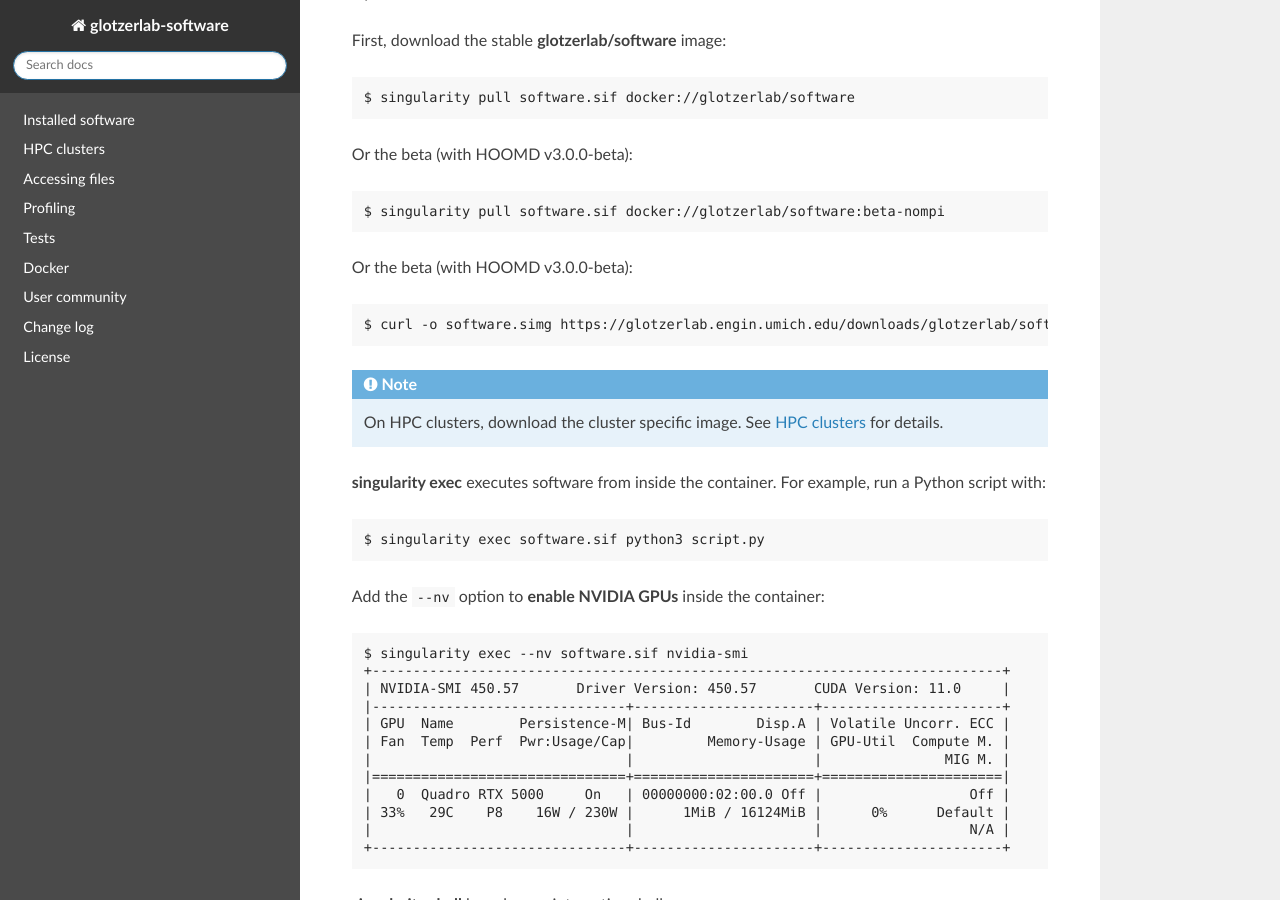
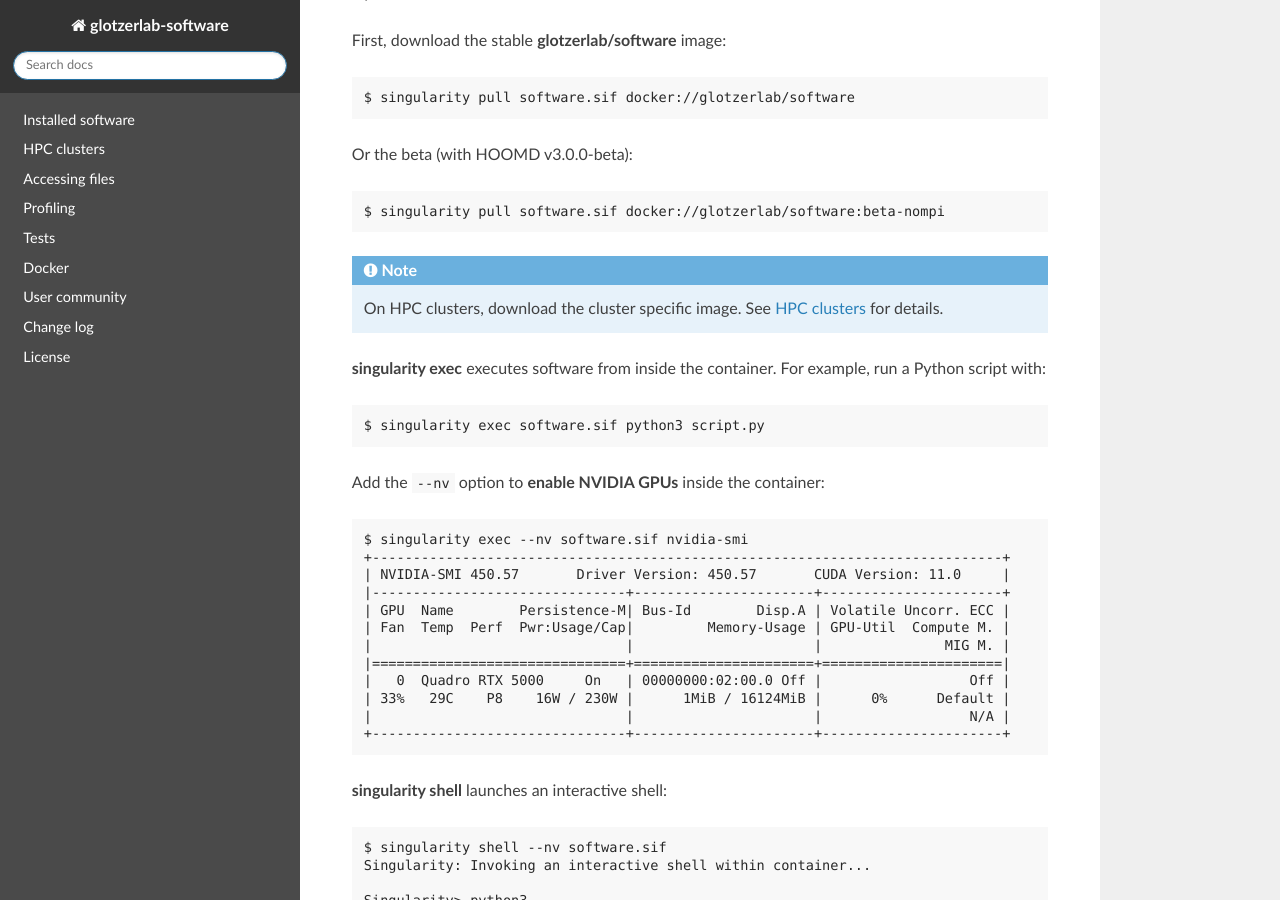
Before and after one commit to glotzerlab/software, a Sphinx documentation site: the page built from doc/index.rst, in a window 1280 px wide and 900 px high, scrolled down 379 px. Built offline with Sphinx 7.4.7 and the Read the Docs theme 2.0.0, drawn with Linux system fonts in a browser that asks for light colours.

Commit message:
Remove extra beta entries from docs
[skip ci]

```diff
--- a/doc/clusters/greatlakes.rst
+++ b/doc/clusters/greatlakes.rst
@@ -17,10 +17,6 @@
 Download the image with support for Great Lakes::
 
     $ singularity pull software.sif docker://glotzerlab/software:greatlakes
-
-Or the beta (with HOOMD v3.0.0-beta)::
-
-    $ singularity pull software.sif docker://glotzerlab/software:beta-greatlakes
 
 Using
 *****
--- a/doc/index.rst
+++ b/doc/index.rst
@@ -20,10 +20,6 @@
 Or the beta (with HOOMD v3.0.0-beta)::
 
     $ singularity pull software.sif docker://glotzerlab/software:beta-nompi
-
-Or the beta (with HOOMD v3.0.0-beta)::
-
-    $ curl -o software.simg https://glotzerlab.engin.umich.edu/downloads/glotzerlab/software-beta-nompi.simg
 
 .. note::
 
```
